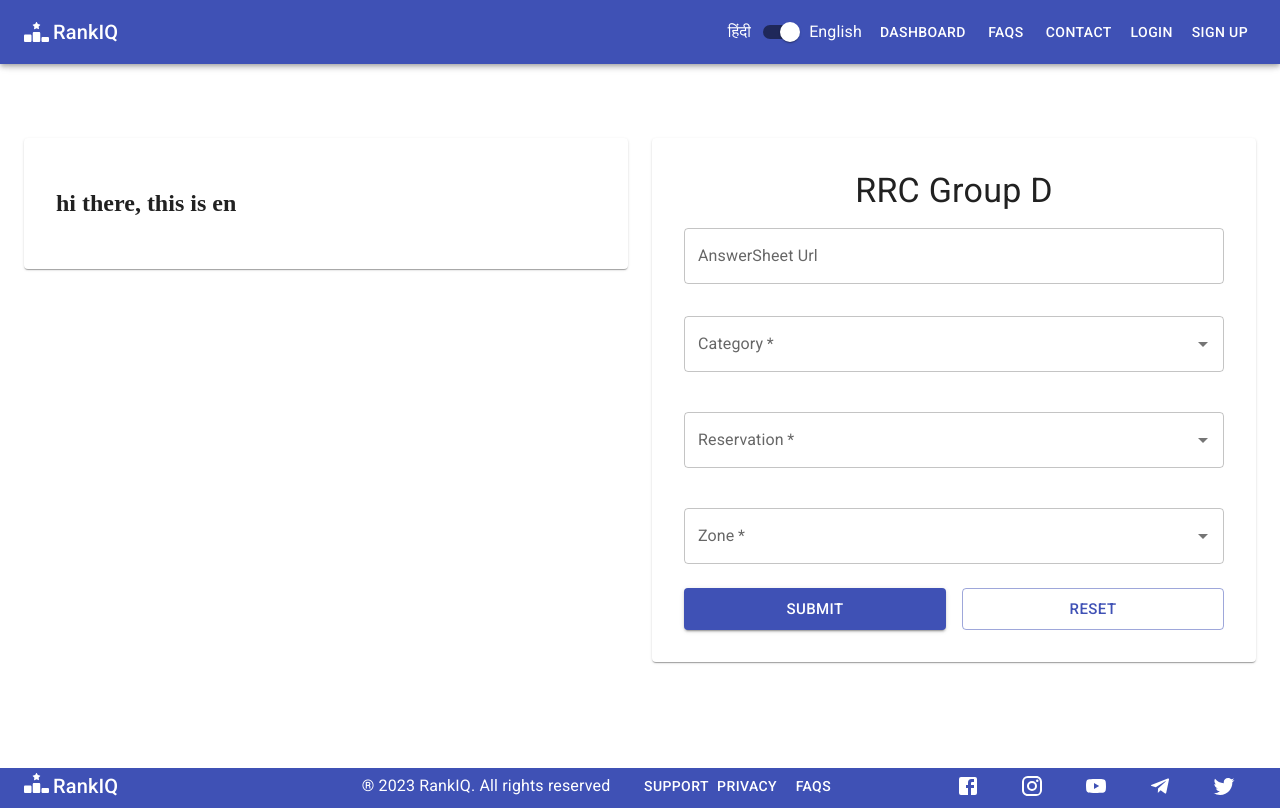
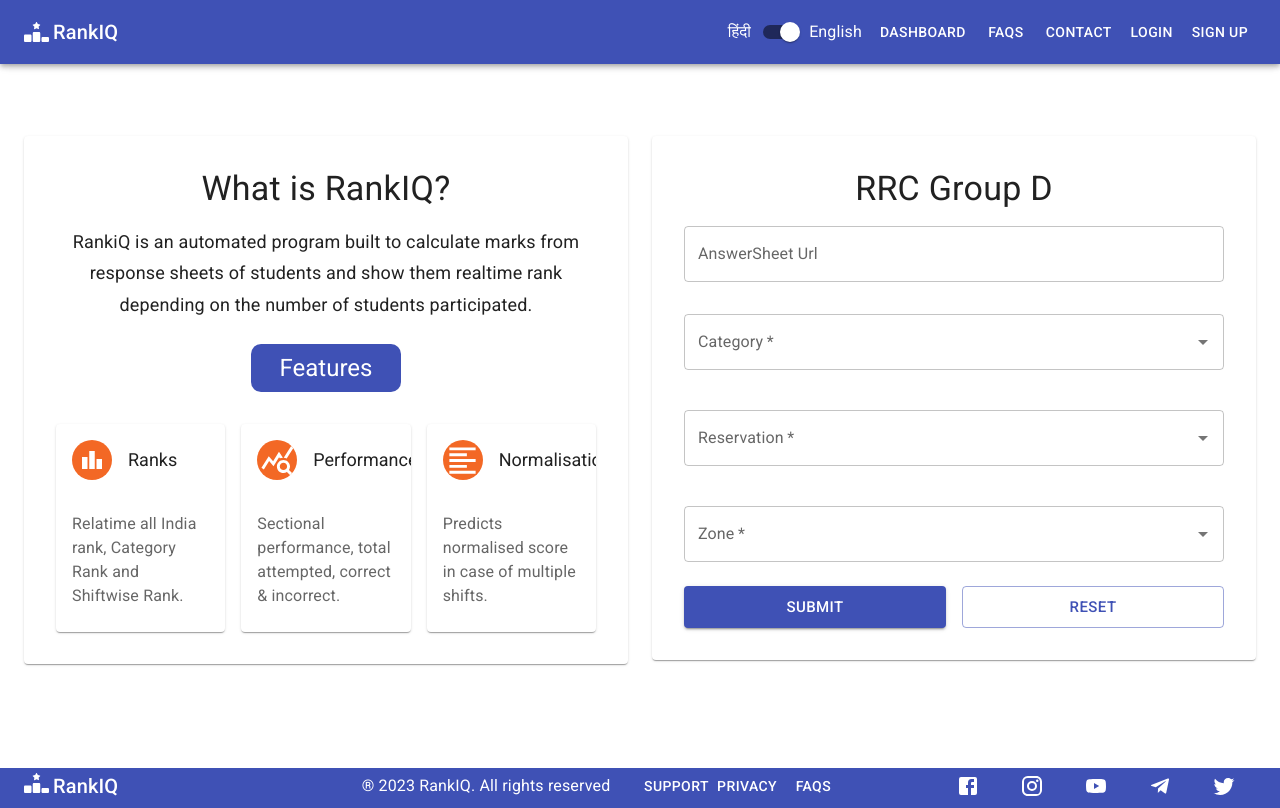
Before and after one commit to pesto-students/rankiq--frontend-p4-team-divjot-1, a React (Vite) app: page /dashboard in a window 1280 px wide. Built offline with nearby package versions, Linux system fonts and the light colour scheme.

Commit message:
dashboard-ui-update

```diff
--- a/src/components/DashBoard.jsx
+++ b/src/components/DashBoard.jsx
@@ -13,13 +13,14 @@
 import Autocomplete from '@mui/material/Autocomplete';
 import Alert from '@mui/material/Alert';
 import Container from '@mui/material/Container';
-// cmp
+// services
 import { isEmpty } from 'lodash';
-import CenterCircularProgress from './CenterCircularProgress';
-// services
 import { saveExamData } from '../ducks/examInfo';
 import { authDataSelector, examInfoSelector } from '../selectors';
 import { EXAM_CATEGORY, EXAM_RESERVATION, EXAM_ZONES } from '../constants/exam';
+// cmp
+import CenterCircularProgress from './CenterCircularProgress';
+import DashboardInfoPane from './DashboardInfoPane';
 
 function DashBoard() {
   const { t } = useTranslation();
@@ -73,19 +74,10 @@
         spacing={{ xs: 2, md: 3 }}
         columns={{ xs: 4, sm: 4, md: 12 }}
       >
-        <Grid item xs={4} sm={6} md={6}>
-          <Card
-            sx={{
-              padding: { xs: '2rem 1rem', sm: '2rem' },
-              mt: '1rem',
-              mb: { xs: '1rem', sm: '3rem' },
-              display: { xs: 'none', sm: 'block' },
-            }}
-          >
-            <h2>{t('app.test')}</h2>
-          </Card>
+        <Grid item xs={4} sm={6} md={6} order={{ xs: 2, sm: 1, md: 1 }}>
+          <DashboardInfoPane />
         </Grid>
-        <Grid item xs={4} sm={6} md={6}>
+        <Grid item xs={4} sm={6} md={6} order={{ xs: 1, sm: 2, md: 2 }}>
           <Card
             sx={{
               padding: { xs: '2rem 1rem', sm: '2rem' },
--- /dev/null
+++ b/src/components/DashboardInfoPane.jsx
@@ -0,0 +1,143 @@
+// import { useTranslation } from 'react-i18next';
+// @mui
+import Avatar from '@mui/material/Avatar';
+import Card from '@mui/material/Card';
+import CardHeader from '@mui/material/CardHeader';
+import CardContent from '@mui/material/CardContent';
+import Grid from '@mui/material/Grid';
+import Typography from '@mui/material/Typography';
+import LeaderboardIcon from '@mui/icons-material/Leaderboard';
+import QueryStatsIcon from '@mui/icons-material/QueryStats';
+import FormatAlignLeftIcon from '@mui/icons-material/FormatAlignLeft';
+
+function DashboardInfoPane() {
+  // const { t } = useTranslation();
+
+  return (
+    <Card
+      sx={{
+        padding: { xs: '2rem 1rem', sm: '2rem' },
+        mt: '1rem',
+        mb: { xs: '1rem', sm: '3rem' },
+      }}
+    >
+      <Grid container mb={3} spacing={2}>
+        <Grid item xs={12}>
+          <Typography variant="h4" textAlign="center">
+            What is RankIQ?
+          </Typography>
+        </Grid>
+        <Grid item xs={12}>
+          <Typography variant="subtitle1" fontSize="18px" textAlign="center">
+            RankiQ is an automated program built to calculate marks from
+            response sheets of students and show them realtime rank depending on
+            the number of students participated.
+          </Typography>
+        </Grid>
+      </Grid>
+      <Grid
+        sx={{ display: 'flex', justifyContent: 'center', mb: 4 }}
+        item
+        xs={12}
+      >
+        <Typography
+          sx={{ width: '150px', paddingY: '8px', borderRadius: '10px' }}
+          backgroundColor="primary.main"
+          color="white"
+          variant="h5"
+          textAlign="center"
+        >
+          Features
+        </Typography>
+      </Grid>
+      <Grid container spacing={2}>
+        <Grid item xs={12} md={4}>
+          <Card
+            sx={{
+              minHeight: '205px',
+              ':hover': {
+                boxShadow: 20,
+              },
+            }}
+          >
+            <CardHeader
+              avatar={
+                <Avatar sx={{ backgroundColor: '#f36825', color: 'white' }}>
+                  <LeaderboardIcon />
+                </Avatar>
+              }
+              title={
+                <Typography variant="h5" fontSize="18px">
+                  Ranks
+                </Typography>
+              }
+            />
+            <CardContent>
+              <Typography fontSize="16px" color="text.secondary">
+                Relatime all India rank, Category Rank and Shiftwise Rank.
+              </Typography>
+            </CardContent>
+          </Card>
+        </Grid>
+        <Grid item xs={12} md={4}>
+          <Card
+            sx={{
+              minHeight: '205px',
+              ':hover': {
+                boxShadow: 20,
+              },
+            }}
+          >
+            <CardHeader
+              avatar={
+                <Avatar sx={{ backgroundColor: '#f36825', color: 'white' }}>
+                  <QueryStatsIcon fontSize="large" />
+                </Avatar>
+              }
+              title={
+                <Typography variant="h5" fontSize="18px">
+                  Performance
+                </Typography>
+              }
+            />
+            <CardContent>
+              <Typography fontSize="16px" color="text.secondary">
+                Sectional performance, total attempted, correct & incorrect.
+              </Typography>
+            </CardContent>
+          </Card>
+        </Grid>
+        <Grid item xs={12} md={4}>
+          <Card
+            sx={{
+              minHeight: '205px',
+              ':hover': {
+                boxShadow: 20,
+              },
+            }}
+          >
+            <CardHeader
+              avatar={
+                <Avatar sx={{ backgroundColor: '#f36825', color: 'white' }}>
+                  <FormatAlignLeftIcon fontSize="large" />
+                </Avatar>
+              }
+              title={
+                <Typography variant="h5" fontSize="18px">
+                  Normalisation
+                </Typography>
+              }
+            />
+            <CardContent>
+              <Typography fontSize="16px" color="text.secondary">
+                Predicts normalised score in case of multiple shifts.
+              </Typography>
+            </CardContent>
+          </Card>
+        </Grid>
+      </Grid>
+    </Card>
+  );
+}
+
+export default DashboardInfoPane;
--- a/src/components/Layout/Footer.jsx
+++ b/src/components/Layout/Footer.jsx
@@ -82,35 +82,35 @@
             >
               <Button
                 component={Link}
-                href="https://www.facebook.com/RankiQ.in"
+                // href="https://www.facebook.com/RankiQ.in"
                 sx={{ color: '#fff' }}
               >
                 <FacebookIcon />
               </Button>
               <Button
                 component={Link}
-                href="https://www.instagram.com/rankiq.in/?hl=en"
+                // href="https://www.instagram.com/rankiq.in/?hl=en"
                 sx={{ color: '#fff' }}
               >
                 <InstagramIcon />
               </Button>
               <Button
                 component={Link}
-                href="https://www.youtube.com/channel/UCK-34bq-b4OrbOJ9t4lEhsg"
+                // href="https://www.youtube.com/channel/UCK-34bq-b4OrbOJ9t4lEhsg"
                 sx={{ color: '#fff' }}
               >
                 <YoutubeIcon />
               </Button>
               <Button
                 component={Link}
-                href="https://telegram.me/RankiQ"
+                // href="https://telegram.me/RankiQ"
                 sx={{ color: '#fff' }}
               >
                 <TelegramIcon />
               </Button>
               <Button
                 component={Link}
-                href="https://twitter.com/RankiQ_in"
+                // href="https://twitter.com/RankiQ_in"
                 sx={{ color: '#fff' }}
               >
                 <TwitterIcon />
```
